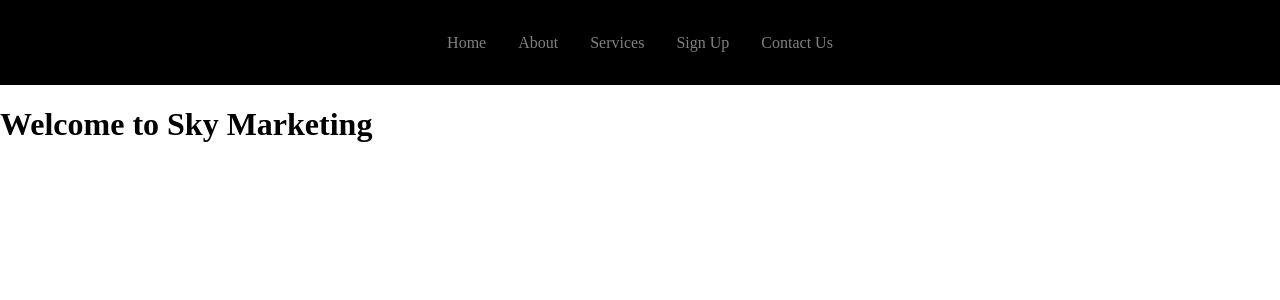
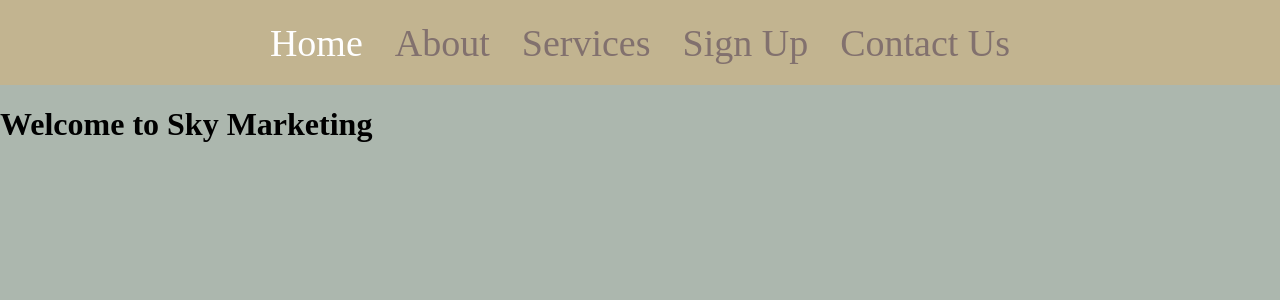
Before and after one commit to ericrothmuller/sky-marketing, a React (Create React App) app: page / in a window 1280 px wide. Shown: the top 300 px of the page. Built offline with nearby package versions, Linux system fonts and the light colour scheme.

Commit message:
Fixed error where Home wasn't active on initial / load and changed color scheme

```diff
--- a/package.json
+++ b/package.json
@@ -8,6 +8,7 @@
     "@testing-library/user-event": "^13.5.0",
     "react": "^18.2.0",
     "react-dom": "^18.2.0",
+    "react-hover-css": "^1.1.0",
     "react-icons": "^4.6.0",
     "react-router-dom": "^6.4.2",
     "react-scripts": "5.0.1",
--- a/src/App.css
+++ b/src/App.css
@@ -1,3 +1,4 @@
 body {
   margin: 0;
+  background-color: #acb7ae;
 };
--- a/src/App.js
+++ b/src/App.js
@@ -15,7 +15,6 @@ return (
 	<Navbar />
 	<Routes>
 		<Route exact path='/' element={<Home/>} />
-    	<Route path='/home' element={<Home/>} />
 		<Route path='/about' element={<About/>} />
 		<Route path='/contact' element={<Contact/>} />
 		<Route path='/services' element={<Services/>} />
--- a/src/components/Navbar/NavbarElements.js
+++ b/src/components/Navbar/NavbarElements.js
@@ -3,7 +3,7 @@ import { NavLink as Link } from "react-router-dom";
 import styled from "styled-components";
 
 export const Nav = styled.nav`
-  background: #000000;
+  background: #c2b490;
   height: 85px;
   display: flex;
   justify-content: center;
@@ -13,21 +13,25 @@ export const Nav = styled.nav`
 `;
 
 export const NavLink = styled(Link)`
-  color: #808080;
+  color: #82716e;
   display: flex;
   align-items: center;
   text-decoration: none;
   padding: 0 1rem;
   height: 100%;
   cursor: pointer;
+  font-size: 38px;
   &.active {
-    color: #4d4dff;
+    color: #ffffff;
+  };
+  &:hover {
+    color: #ffffff;
   }
 `;
 
 export const Bars = styled(FaBars)`
   display: none;
-  color: #808080;
+  color: #82716e;
   @media screen and (max-width: 768px) {
     display: block;
     position: absolute;
--- a/src/components/Navbar/index.js
+++ b/src/components/Navbar/index.js
@@ -7,7 +7,7 @@ const Navbar = () => {
     <>
       <Nav>
         <NavMenu>
-          <NavLink to="/home">
+          <NavLink to="/">
             Home
           </NavLink>
           <NavLink to="/about">
```
Also changed, not shown: 1 other file (tests, documents, lock files or other folders).
